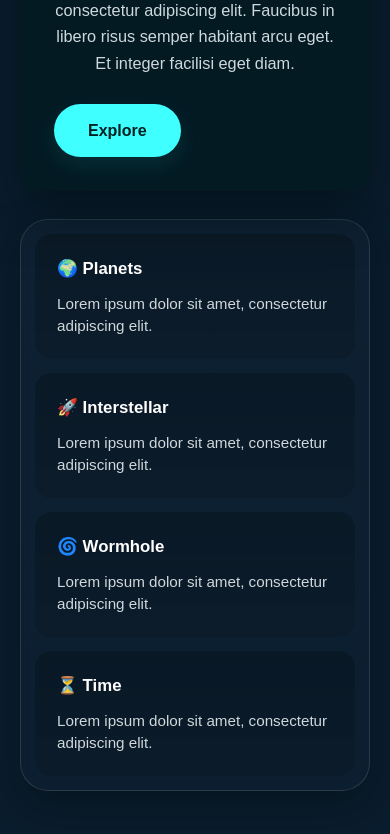
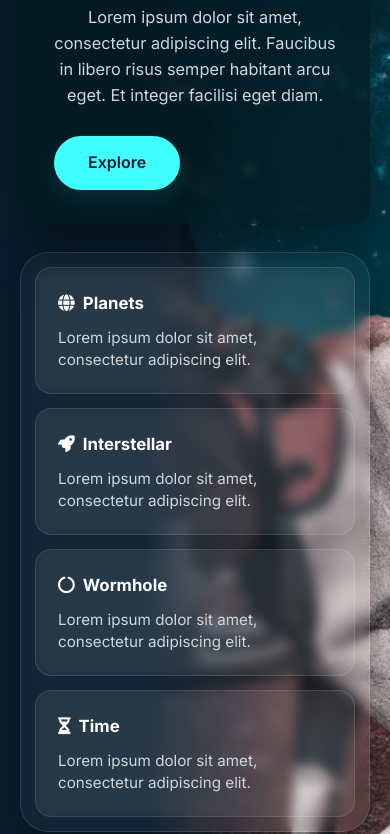
Before and after one commit to corredor29/30-paginas-css-html, a plain HTML site: page html/pagina_16.html in a window 390 px wide. Shown: the part 218-1052 px from the top of the page. Drawn offline with Linux system fonts and the light colour scheme; files that its build step writes are made by us from their sources.

Commit message:
feat: :sparkles: se corrigio pagina 16

```diff
--- a/html/pagina_16.html
+++ b/html/pagina_16.html
@@ -4,7 +4,9 @@
     <meta charset="utf-8" />
     <meta name="viewport" content="width=device-width,initial-scale=1" />
     <title>Space Travel</title>
-    <link rel="stylesheet" href="style_16.css">
+    <link href="https://fonts.googleapis.com/css2?family=Inter:wght@400;600;700&display=swap" rel="stylesheet">
+    <link rel="stylesheet" href="/style/style_16.css">
+    <link rel="stylesheet" href="https://cdnjs.cloudflare.com/ajax/libs/font-awesome/6.4.0/css/all.min.css">
 </head>
 <body>
 
@@ -31,19 +33,19 @@
 
     <div class="cards-wrapper">
         <div class="card">
-        <h3>🌍 Planets</h3>
+            <h3><i class="fas fa-globe"></i> Planets</h3>
             <p>Lorem ipsum dolor sit amet, consectetur adipiscing elit.</p>
         </div>
         <div class="card">
-        <h3>🚀 Interstellar</h3>
+            <h3><i class="fas fa-rocket"></i> Interstellar</h3>
             <p>Lorem ipsum dolor sit amet, consectetur adipiscing elit.</p>
         </div>
         <div class="card">
-        <h3>🌀 Wormhole</h3>
+            <h3><i class="fas fa-circle-notch"></i> Wormhole</h3>
             <p>Lorem ipsum dolor sit amet, consectetur adipiscing elit.</p>
         </div>
         <div class="card">
-        <h3>⏳ Time</h3>
+            <h3><i class="fas fa-hourglass-half"></i> Time</h3>
             <p>Lorem ipsum dolor sit amet, consectetur adipiscing elit.</p>
         </div>
     </div>
--- a/style/style_16.css
+++ b/style/style_16.css
@@ -1,11 +1,11 @@
-/* Reset y base */
 * {
     margin:0;
     padding:0;
     box-sizing:border-box;
-    font-family:Arial, Helvetica, sans-serif }
+    font-family:'Inter', sans-serif;
+}
 html,body{
-    height:100%
+    height:100%;
 }
 body {
     background:#0a1d2e;
@@ -13,11 +13,11 @@ body {
     line-height:1.6;
 }
 
-/* HERO: imagen a la derecha + degradado azul a la izquierda */
+/* HERO */
 .hero {
     position:relative;
     width:100%;
-    height:100vh;
+    min-height:100vh;
     background-image:
         linear-gradient(to right,
         rgba(10,29,46,1) 0%,
@@ -25,17 +25,19 @@ body {
         rgba(10,29,46,0.6) 55%,
         rgba(10,29,46,0.15) 72%,
         rgba(10,29,46,0) 100%),
-        url("/image/image_16/astronauta.jpg"); /* renómbralo sin espacios */
-    background-position: right center;
-    background-size: cover;
+        url("/image/image_16/astronauta.png");
+    background-position: center right;
+    background-size: contain;
     background-repeat: no-repeat;
+    background-color:#0a1d2e;
     display:flex;
+    flex-direction:column;
     align-items:flex-start;
     padding:80px 60px;
     overflow:hidden;
 }
 
-/* Bloque oscuro principal */
+/* Overlay */
 .overlay {
     position:relative;
     z-index:3;
@@ -48,12 +50,16 @@ body {
     box-shadow: 0 20px 50px rgba(2,10,12,0.5);
 }
 
-/* Cuadritos de colores */
+/* Paleta de colores */
 .colors { display:flex; gap:8px; margin-bottom:16px }
 .color-box { width:18px; height:12px; border-radius:3px }
-.c1 { background:#3D45FF } .c2 { background:#3FFFFF } .c3 { background:#52DC4B }
-.c4 { background:#FF6E3D } .c5 { background:#FFFF67 }
+.c1 { background:#3D45FF }
+.c2 { background:#3FFFFF }
+.c3 { background:#52DC4B }
+.c4 { background:#FF6E3D }
+.c5 { background:#FFFF67 }
 
+/* Tipografía */
 h1 {
     color:#f5f5f5;
     font-size:3.6rem;
@@ -62,7 +68,6 @@ h1 {
     font-weight:700;
     letter-spacing:-1px;
 }
-
 .lead {
     color:#cfd8dc;
     font-size:1.02rem;
@@ -70,14 +75,17 @@ h1 {
     max-width:460px;
 }
 
+/* Botón */
 .btn {
     display:inline-block;
-    background:#3FFFFF;
-    color:#002222;
+    background:#3fffff;
+    color:#0a1d2e;
     padding:14px 34px;
     border-radius:30px;
     text-decoration:none;
-    font-weight:700;
+    font-weight:600;
+    font-size:1rem;
+    text-transform:capitalize;
     box-shadow: 0 8px 20px rgba(50,200,190,0.12);
     transition:transform .18s ease, box-shadow .18s ease;
 }
@@ -86,38 +94,44 @@ h1 {
     box-shadow: 0 18px 30px rgba(50,200,190,0.16);
 }
 
-/* Contenedor de tarjetas inferior */
+/* Cards */
 .cards-wrapper {
-    position:absolute;
-    bottom:40px;
-    left:50%;
-    transform:translateX(-50%);
+    position:relative;
+    margin-top:40px;
     width:calc(100% - 140px);
     max-width:1180px;
     padding:18px;
     border-radius:28px;
     border:1px solid rgba(255,255,255,0.12);
-    background: linear-gradient(180deg, rgba(255,255,255,0.02), rgba(255,255,255,0.01));
+    background: rgba(255,255,255,0.04);
     backdrop-filter: blur(6px);
     display:flex;
     gap:20px;
     z-index:2;
     box-shadow: 0 14px 40px rgba(2,10,12,0.45);
 }
-
 .card {
     flex:1;
     min-width:200px;
     padding:22px;
     border-radius:16px;
-    background: linear-gradient(180deg, rgba(0,0,0,0.22), rgba(0,0,0,0.14));
+    background: rgba(255,255,255,0.05);
+    border: 1px solid rgba(255,255,255,0.12);
+    backdrop-filter: blur(8px);
 }
 .card h3 {
     color:#ffffff;
     margin-bottom:10px;
     font-size:1.05rem;
+    display:flex;
+    align-items:center;
+    gap:8px;
 }
-.card p { color:#cfd8dc; font-size:.95rem; line-height:1.45 }
+.card p {
+    color:#cfd8dc;
+    font-size:.95rem;
+    line-height:1.45;
+}
 
 /* Responsive */
 @media (max-width:1100px) {
@@ -130,14 +144,8 @@ h1 {
     .hero {
         align-items:center;
         padding:40px 20px;
-        background-position: center center;
-        background-image:
-        linear-gradient(to bottom,
-            rgba(10,29,46,1) 0%,
-            rgba(10,29,46,0.9) 45%,
-            rgba(10,29,46,0.6) 80%),
-        url("/image/image_16/astronauta.jpg");
-        background-size: cover;
+        background-position: center top;
+        background-size: cover;  /* en móvil mejor cover para rellenar */
         flex-direction:column;
         height:auto;
     }
@@ -145,8 +153,6 @@ h1 {
     h1 { font-size:2rem; text-align:center }
     .lead { text-align:center }
     .cards-wrapper {
-        position:static;
-        transform:none;
         margin-top:28px;
         width:100%;
         flex-direction:column;
```
Also changed, not shown: image/image_16/astronauta.png (renamed from image/image_16/AI image - OpenAI.png). Lines whose indentation alone changed are shown as unchanged.
